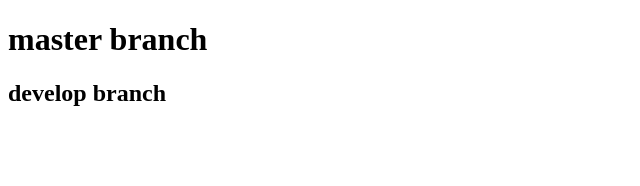
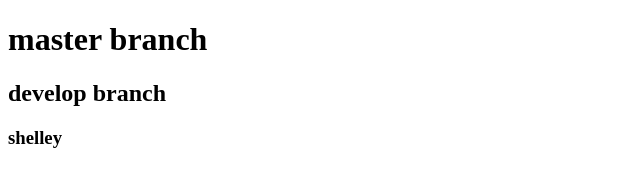
Before and after one commit to ccmalcom/GardenProject-Server, a plain HTML site: page test.html in a window 1280 px wide. Shown: the full height of the page, 0-640 px from the left. Drawn offline with Linux system fonts and the light colour scheme.

Commit message:
adding shelley branch

```diff
--- a/test.html
+++ b/test.html
@@ -9,5 +9,6 @@
 <body>
     <h1>master branch</h1>
     <h2>develop branch</h2>
+    <h3>shelley</h3>
 </body>
 </html>
```
